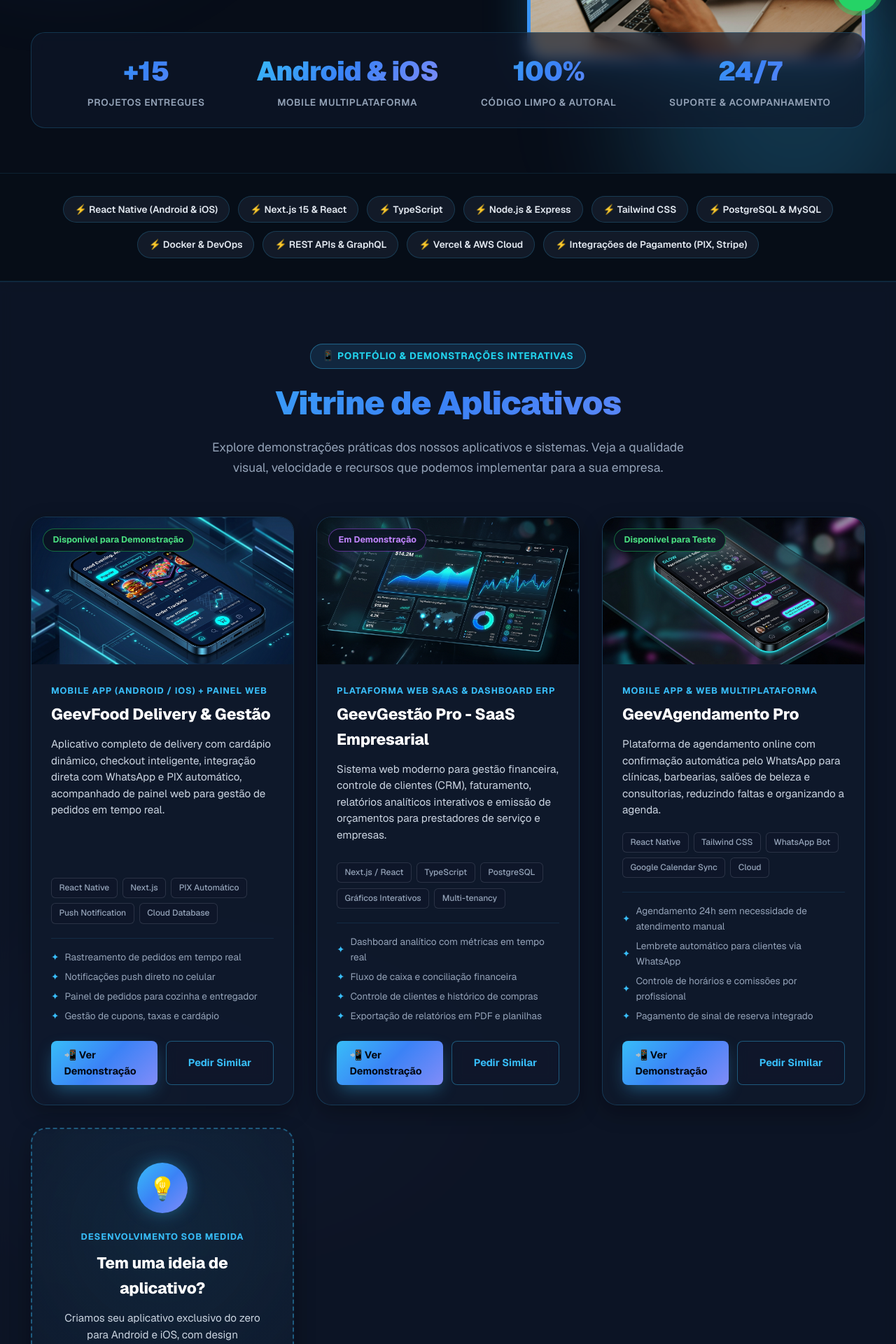
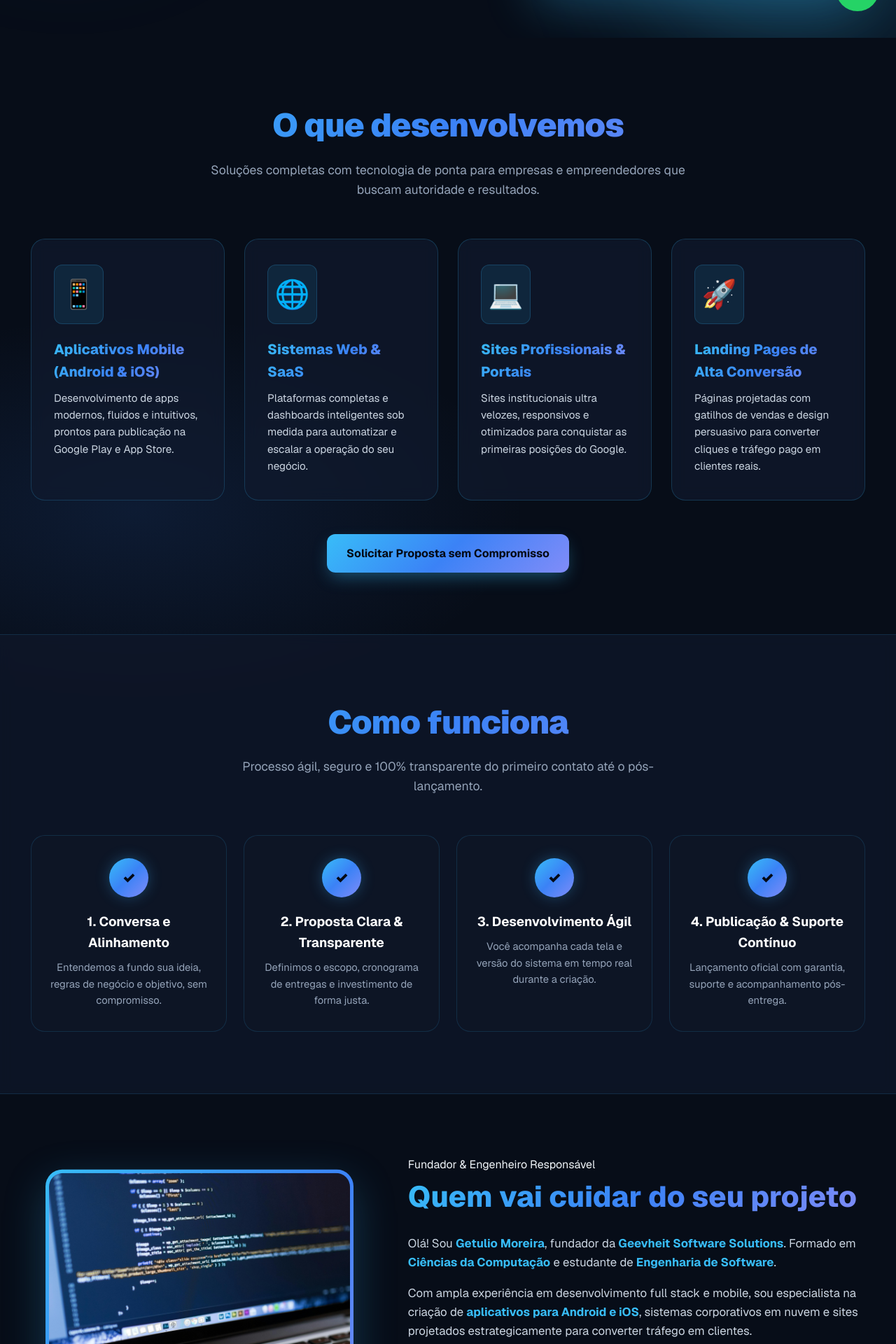
Before and after one commit to geevheit-tecnology/geevheith-site, a Next.js app: page / in a window 1280 px wide. Shown: the part 760-2680 px from the top of the page at 70% size. Built offline with nearby package versions, Linux system fonts and the light colour scheme.

Commit message:
refactor: focar pagina em servicos, remover vitrine, stats e tech strip

```diff
--- a/app/LeadForm.tsx
+++ b/app/LeadForm.tsx
@@ -79,7 +79,6 @@ export default function LeadForm() {
           <span>O que você precisa? *</span>
           <select name="servico" required defaultValue="">
             <option value="" disabled>Selecione uma opção...</option>
-            <option value="Demonstração de Apps da Vitrine">📱 Demonstração de Apps da Vitrine</option>
             <option value="Aplicativo Android e iOS">📲 Aplicativo Mobile Sob Medida (Android & iOS)</option>
             <option value="Sistema Web e SaaS">🌐 Sistema Web / Plataforma SaaS</option>
             <option value="Site Profissional">💻 Site Profissional Moderno</option>
@@ -90,10 +89,10 @@ export default function LeadForm() {
       </div>
 
       <label>
-        <span>Conte brevemente sobre o seu projeto ou app</span>
+        <span>Conte brevemente sobre o seu projeto ou necessidade</span>
         <textarea
           name="mensagem"
-          placeholder="Ex: Quero um aplicativo para delivery com painel web para gerenciar pedidos e pagamento integrado..."
+          placeholder="Ex: Preciso de um aplicativo ou sistema para automatizar processos e gerenciar minha operação..."
         />
       </label>
 
--- a/app/page.tsx
+++ b/app/page.tsx
@@ -38,72 +38,7 @@ const steps = [
   { t: "4. Publicação & Suporte Contínuo", d: "Lançamento oficial com garantia, suporte e acompanhamento pós-entrega." },
 ];
 
-const appsShowcase = [
-  {
-    id: "delivery",
-    title: "GeevFood Delivery & Gestão",
-    category: "Mobile App (Android / iOS) + Painel Web",
-    badge: "Disponível para Demonstração",
-    badgeClass: "badge-green",
-    image: "/mockup-delivery.jpg",
-    desc: "Aplicativo completo de delivery com cardápio dinâmico, checkout inteligente, integração direta com WhatsApp e PIX automático, acompanhado de painel web para gestão de pedidos em tempo real.",
-    tags: ["React Native", "Next.js", "PIX Automático", "Push Notification", "Cloud Database"],
-    features: [
-      "Rastreamento de pedidos em tempo real",
-      "Notificações push direto no celular",
-      "Painel de pedidos para cozinha e entregador",
-      "Gestão de cupons, taxas e cardápio"
-    ],
-    waMessage: "Olá Getulio! Gostaria de ver a demonstração do GeevFood Delivery."
-  },
-  {
-    id: "saas",
-    title: "GeevGestão Pro - SaaS Empresarial",
-    category: "Plataforma Web SaaS & Dashboard ERP",
-    badge: "Em Demonstração",
-    badgeClass: "badge-purple",
-    image: "/mockup-saas.jpg",
-    desc: "Sistema web moderno para gestão financeira, controle de clientes (CRM), faturamento, relatórios analíticos interativos e emissão de orçamentos para prestadores de serviço e empresas.",
-    tags: ["Next.js / React", "TypeScript", "PostgreSQL", "Gráficos Interativos", "Multi-tenancy"],
-    features: [
-      "Dashboard analítico com métricas em tempo real",
-      "Fluxo de caixa e conciliação financeira",
-      "Controle de clientes e histórico de compras",
-      "Exportação de relatórios em PDF e planilhas"
-    ],
-    waMessage: "Olá Getulio! Tenho interesse em testar a demonstração do GeevGestão Pro."
-  },
-  {
-    id: "agendamento",
-    title: "GeevAgendamento Pro",
-    category: "Mobile App & Web Multiplataforma",
-    badge: "Disponível para Teste",
-    badgeClass: "badge-green",
-    image: "/mockup-agendamento.jpg",
-    desc: "Plataforma de agendamento online com confirmação automática pelo WhatsApp para clínicas, barbearias, salões de beleza e consultorias, reduzindo faltas e organizando a agenda.",
-    tags: ["React Native", "Tailwind CSS", "WhatsApp Bot", "Google Calendar Sync", "Cloud"],
-    features: [
-      "Agendamento 24h sem necessidade de atendimento manual",
-      "Lembrete automático para clientes via WhatsApp",
-      "Controle de horários e comissões por profissional",
-      "Pagamento de sinal de reserva integrado"
-    ],
-    waMessage: "Olá Getulio! Quero agendar uma demonstração do GeevAgendamento Pro."
-  }
-];
 
-const techSkills = [
-  "React Native (Android & iOS)",
-  "Next.js 15 & React",
-  "TypeScript",
-  "Node.js & Express",
-  "Tailwind CSS",
-  "PostgreSQL & MySQL",
-  "Docker & DevOps",
-  "REST APIs & GraphQL",
-  "Vercel & AWS Cloud",
-  "Integrações de Pagamento (PIX, Stripe)"
-];
 
 export default function Home() {
   const jsonLd = {
@@ -138,9 +73,6 @@ export default function Home() {
             </div>
           </a>
           <nav className="nav" aria-label="Navegação Principal">
-            <a href="#vitrine" className="nav-highlight">
-              📱 Vitrine de Apps
-            </a>
             <a href="#services">Serviços</a>
             <a href="#process">Como funciona</a>
             <a href="#about">Sobre</a>
@@ -177,8 +109,8 @@ export default function Home() {
                   <a href={WA_LINK} target="_blank" rel="noopener noreferrer" className="btn btn-whatsapp">
                     <span>Falar no WhatsApp</span>
                   </a>
-                  <a href="#vitrine" className="btn btn-primary">
-                    <span>Ver Vitrine de Apps</span>
+                  <a href="#services" className="btn btn-primary">
+                    <span>Conhecer Serviços</span>
                   </a>
                   <a href="#orcamento" className="btn btn-outline">
                     Pedir orçamento
@@ -202,147 +134,6 @@ export default function Home() {
                   style={{ width: "100%", height: "auto" }}
                 />
               </div>
-            </div>
-
-            {/* Banner de Estatísticas e Destaques */}
-            <div className="stats-banner">
-              <div className="stat-item">
-                <span className="stat-num grad-text">+15</span>
-                <span className="stat-label">Projetos Entregues</span>
-              </div>
-              <div className="stat-item">
-                <span className="stat-num grad-text">Android & iOS</span>
-                <span className="stat-label">Mobile Multiplataforma</span>
-              </div>
-              <div className="stat-item">
-                <span className="stat-num grad-text">100%</span>
-                <span className="stat-label">Código Limpo & Autoral</span>
-              </div>
-              <div className="stat-item">
-                <span className="stat-num grad-text">24/7</span>
-                <span className="stat-label">Suporte & Acompanhamento</span>
-              </div>
-            </div>
-          </div>
-        </section>
-
-        {/* Tech Stack Strip */}
-        <section className="tech-strip">
-          <div className="container">
-            <div className="tech-pills">
-              {techSkills.map((tech) => (
-                <span key={tech} className="tech-pill">
-                  ⚡ {tech}
-                </span>
-              ))}
-            </div>
-          </div>
-        </section>
-
-        {/* NOVA SEÇÃO: Vitrine de Aplicativos & Demonstrações */}
-        <section id="vitrine" className="section section-alt vitrine-section">
-          <div className="container">
-            <div style={{ textAlign: "center", marginBottom: "3rem" }}>
-              <span className="vitrine-badge-top">📱 Portfólio & Demonstrações Interativas</span>
-              <h2 className="section-title grad-text">Vitrine de Aplicativos</h2>
-              <p className="section-sub">
-                Explore demonstrações práticas dos nossos aplicativos e sistemas. Veja a qualidade visual, velocidade e recursos que podemos implementar para a sua empresa.
-              </p>
-            </div>
-
-            <div className="vitrine-grid">
-              {appsShowcase.map((app) => (
-                <article key={app.id} className="vitrine-card">
-                  <div className="vitrine-img-wrap">
-                    <span className={`vitrine-status ${app.badgeClass}`}>{app.badge}</span>
-                    <Image
-                      src={app.image}
-                      alt={`Demonstração do aplicativo ${app.title}`}
-                      width={640}
-                      height={360}
-                      loading="lazy"
-                    />
-                  </div>
-
-                  <div className="vitrine-body">
-                    <span className="vitrine-category">{app.category}</span>
-                    <h3 className="vitrine-title">{app.title}</h3>
-                    <p className="vitrine-desc">{app.desc}</p>
-
-                    <div className="vitrine-tags">
-                      {app.tags.map((tag) => (
-                        <span key={tag} className="vitrine-tag">{tag}</span>
-                      ))}
-                    </div>
-
-                    <ul className="vitrine-features">
-                      {app.features.map((feat) => (
-                        <li key={feat}>{feat}</li>
-                      ))}
-                    </ul>
-
-                    <div className="vitrine-actions">
-                      <a
-                        href={`https://wa.me/5511972808075?text=${encodeURIComponent(app.waMessage)}`}
-                        target="_blank"
-                        rel="noopener noreferrer"
-                        className="btn btn-primary btn-sm"
-                      >
-                        📲 Ver Demonstração
-                      </a>
-                      <a
-                        href="#orcamento"
-                        className="btn btn-outline btn-sm"
-                      >
-                        Pedir Similar
-                      </a>
-                    </div>
-                  </div>
-                </article>
-              ))}
-
-              {/* Card Especial para Encomendar um App Personalizado */}
-              <article className="vitrine-card vitrine-custom-card">
-                <div className="vitrine-custom-icon">
-                  💡
-                </div>
-                <span className="vitrine-category">Desenvolvimento Sob Medida</span>
-                <h3 className="vitrine-title" style={{ marginTop: "0.25rem" }}>
-                  Tem uma ideia de aplicativo?
-                </h3>
-                <p className="vitrine-desc" style={{ maxWidth: 320 }}>
-                  Criamos seu aplicativo exclusivo do zero para Android e iOS, com design personalizado, banco de dados em nuvem e publicação completa nas lojas oficiais.
-                </p>
-                <div style={{ marginTop: "1rem", width: "100%", maxWidth: 280 }}>
-                  <a
-                    href={`https://wa.me/5511972808075?text=${encodeURIComponent("Olá Getulio! Tenho uma ideia de aplicativo novo e gostaria de fazer um orçamento.")}`}
-                    target="_blank"
-                    rel="noopener noreferrer"
-                    className="btn btn-whatsapp"
-                    style={{ width: "100%" }}
-                  >
-                    💬 Tirar ideia do papel
-                  </a>
-                </div>
-              </article>
-            </div>
-
-            {/* Banner CTA da Vitrine */}
-            <div className="demo-cta-box">
-              <div className="demo-cta-content">
-                <h3 className="grad-text">Quer testar um dos aplicativos no seu celular?</h3>
-                <p>
-                  Agende uma demonstração ao vivo ou receba o link de testes direto no seu WhatsApp para experimentar a fluidez de nossas soluções.
-                </p>
-              </div>
-              <a
-                href={`https://wa.me/5511972808075?text=${encodeURIComponent("Olá Getulio! Gostaria de testar uma demonstração de aplicativo no meu celular.")}`}
-                target="_blank"
-                rel="noopener noreferrer"
-                className="btn btn-whatsapp"
-              >
-                Solicitar Teste Agora
-              </a>
             </div>
           </div>
         </section>
```
